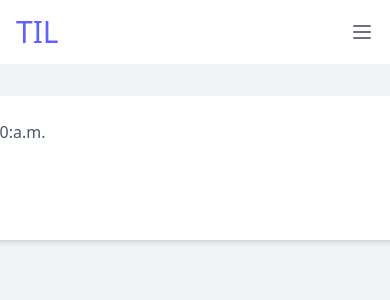
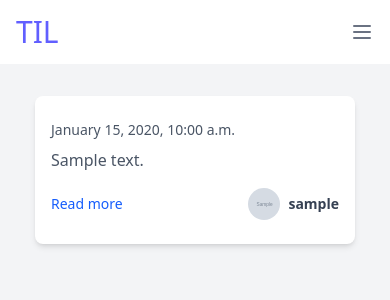
Before and after one commit to luigiay1123/django2nd, a Django app: page / in a window 390 px wide; the page is wider, and only the part inside the window is pictured. Shown: the top 300 px of that part. Run offline with Django 5.2, Linux system fonts and the light colour scheme; tables that the repository leaves empty hold one stand-in row (values such as "Sample post"); grey boxes marked "Sample" are stand-in pictures; some libraries are stand-ins or nearby versions.

Commit message:
48. Editing signUp and post template

```diff
--- a/profiles/templates/profiles/edit.html
+++ b/profiles/templates/profiles/edit.html
@@ -5,6 +5,7 @@
 {% block title %}Edit Profile{% endblock title %}
 
 {% block body %}
+  <div class="flex items-center justify-center min-h-[60vh]">
     <div class="max-wd-md mx-auto bg-white p-8 rounded shadow">
       <h2 class="text-2xl font-bold mb-6">Edit Profile</h2>
 
@@ -47,7 +48,7 @@
       <hr class="my-6">
       <a href="{% url 'account_change_password' %}" class="text-blue-500 hover:underline">Change Password</a>
     </div>
-
+  </div>
 {% endblock body %}
 {% block extra_js %}
   <script src="{% static 'js/editHTML.js' %}"></script>
--- a/til/settings.py
+++ b/til/settings.py
@@ -143,8 +143,8 @@ ACCOUNT_PRESERVE_USERNAME_CASING = False
 ACCOUNT_SESSION_REMEMBER = True
 # ACCOUNT_SIGNUP_PASSWORD_ENTER_TWICE = True
 ACCOUNT_USERNAME_MIN_LENGTH = 2
-ACCOUNT_SIGNUP_FIELDS = ['email*', 'username*', 'password1*', 'password2*']
-ACCOUNT_LOGIN_METHODS = {'email'}
+ACCOUNT_SIGNUP_FIELDS = ['email', 'username*', 'password1*', 'password2*']
+ACCOUNT_LOGIN_METHODS = {'email', 'username'}
 AUTHENTICATION_BACKENDS = (
   "django.contrib.auth.backends.ModelBackend",
   "allauth.account.auth_backends.AuthenticationBackend"
--- a/til/templates/includes/post.html
+++ b/til/templates/includes/post.html
@@ -1,16 +1,15 @@
 {% load thumbnail %}
 
-<!-- component is from https://tailwindcomponents.com/component/post-artical -->
-  <div class="max-w-4xl px-10 my-4 py-6 bg-white rounded-lg shadow-md" style='width: 50rem'>
+<div class="w-full max-w-2xl min-w-[20rem] md:min-w-[38rem] mx-auto my-4 py-6 px-4 md:px-10 bg-white rounded-lg shadow-md">
   <div class="flex justify-between items-center">
-      <span class="font-light text-gray-600">{{ post.date|date:"F j, Y, g:i:a" }}</span>
+    <span class="font-light text-gray-600 text-sm">{{ post.date|date:"F j, Y, g:i a" }}</span>
   </div>
   <div class="mt-2">
     <p class="mt-2 text-gray-600">{{ post.text }}</p>
   </div>
   <div class="flex justify-between items-center mt-4">
     {% if show_detail_link %}
-          <a class="text-blue-600 hover:underline" href="{% url 'feed:detail' post.id %}">
+      <a class="text-blue-600 hover:underline text-sm" href="{% url 'feed:detail' post.id %}">
         Read more
       </a>
     {% else %}
@@ -18,10 +17,10 @@
     {% endif %}
     <div>
       <a class="flex items-center" href="{% url 'profiles:detail' post.author.username %}">
-              {% thumbnail post.author.profile.image "373x373" crop="center" as im %}
-                  <img class="mx-4 w-10 h-10 object-cover rounded-full hidden sm:block" src="{{ im.url }}" alt="avatar">
+        {% thumbnail post.author.profile.image "40x40" crop="center" as im %}
+          <img class="w-8 h-8 md:w-10 md:h-10 object-cover rounded-full mr-2" src="{{ im.url }}" alt="avatar">
         {% endthumbnail %}
-              <h1 class="text-gray-700 font-bold">{{ post.author.username }}</h1>
+        <h1 class="text-gray-700 font-bold text-sm">{{ post.author.username }}</h1>
       </a>
     </div>
   </div>
```
Also changed, not shown: til/templates/account/signup.html (+8 -1 lines). Lines whose indentation alone changed are shown as unchanged.
